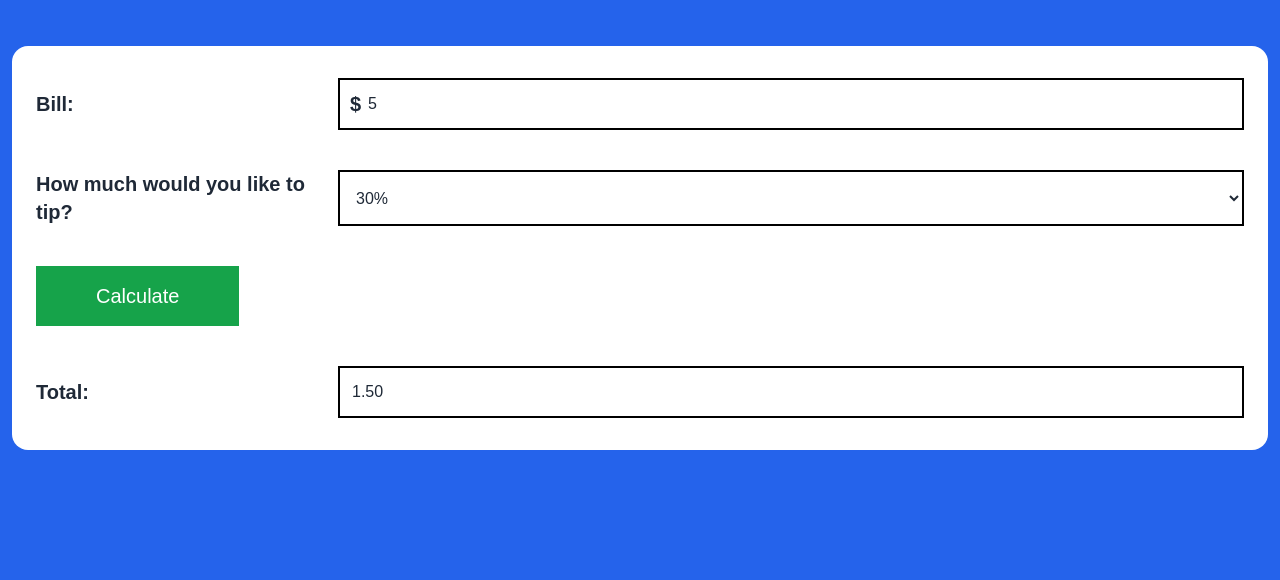
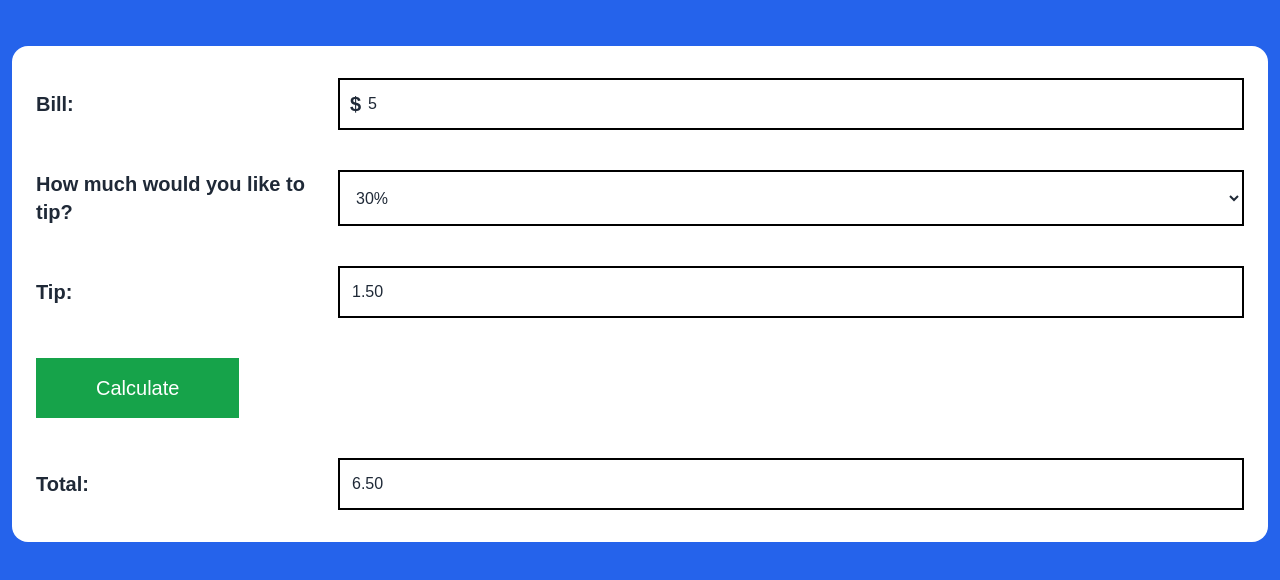
Before and after one commit to hartpableo/js-tip-calculator, a website: page index.html in a window 1280 px wide. Both pictures are taken after typing "5" into the empty fields and a click on the button "Calculate". Shown: the part 110-690 px from the top of the page. Drawn offline with Linux system fonts and the light colour scheme.

Commit message:
fixed fields

```diff
--- a/index.html
+++ b/index.html
@@ -28,6 +28,10 @@
                             <option value="0.08">8%</option>
                         </select>
                     </div>
+                    <div class="w-full grid grid-cols-12 gap-y-3">
+                        <div class="inline-flex justify-start items-center col-span-12 xl:col-span-3 font-bold text-xl">Tip:</div>
+                        <div id="tip-amount" class="min-h-[52px] border p-3 border-solid border-black border-[2px] inline-block col-span-12 xl:col-span-9">0</div>
+                    </div>
                     <div class="w-full gap-y-3">
                         <button id="calculate" class="bg-green-600 text-xl text-center px-[3em] py-[.8em] transition text-white font-medium hover:bg-orange-700 disabled:opacity-70 disabled:pointer-events-none" type="submit">Calculate</button>
                     </div>
--- a/js/script.js
+++ b/js/script.js
@@ -4,6 +4,7 @@ const tipInput = document.getElementById('tip')
 const calcButton = document.getElementById('calculate')
 const total = document.getElementById('total')
 const totalWrapper = document.getElementById('total-wrapper')
+const tip = document.getElementById('tip-amount')
 
 // Deactivate button if values are invalid
 billInput.addEventListener('keypress', (e) => {
@@ -11,16 +12,20 @@ billInput.addEventListener('keypress', (e) => {
   ( !isFinite(keyPressed) ) ? calcButton.setAttribute( 'disabled', '' ) : calcButton.removeAttribute('disabled')
 })
 
-// Calculate
+// Calculate the tip and show total amount to pay
 calcButton.addEventListener('click', (e) => {
 
   e.preventDefault()
 
   const billAmount = billInput.value
   const tipAmount = tipInput.value
-  const totalAmount = (billAmount * tipAmount).toFixed(2)
+  const totalTip = (billAmount * tipAmount).toFixed(2)
+
+  tip.textContent = totalTip
+
+  const totalToPay = (Number(billAmount) + Number(totalTip)).toFixed(2)
 
   totalWrapper.style.display = ''
-  total.textContent = totalAmount
+  total.textContent = totalToPay
 
 })
```
Also changed, not shown: css/style.css.
